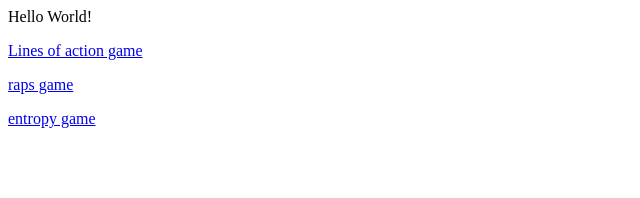
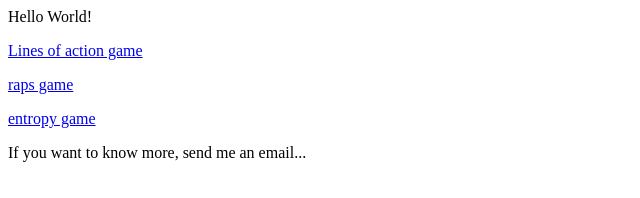
Before and after one commit to JamesHeppell/homepage, a plain HTML site: page index.html in a window 1280 px wide. Shown: the whole page, without its empty margins (0-640 px from the left). Drawn offline with Linux system fonts and the light colour scheme.

Commit message:
Add line for test

```diff
--- a/index.html
+++ b/index.html
@@ -8,3 +8,5 @@ Hello World!
 <p>
   <a href="https://jamesheppell.github.io/entropy/">entropy game</a>
 </p>
+
+<p>If you want to know more, send me an email...</p>
```
